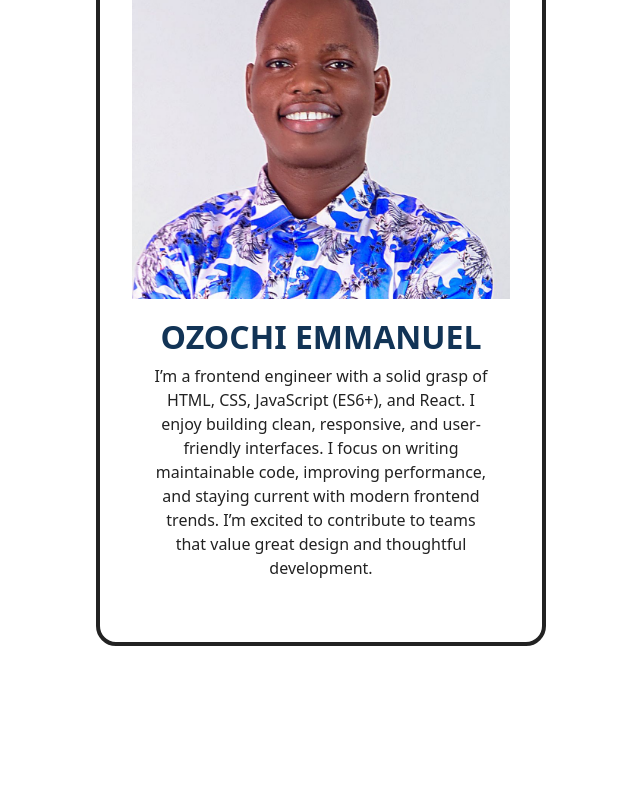
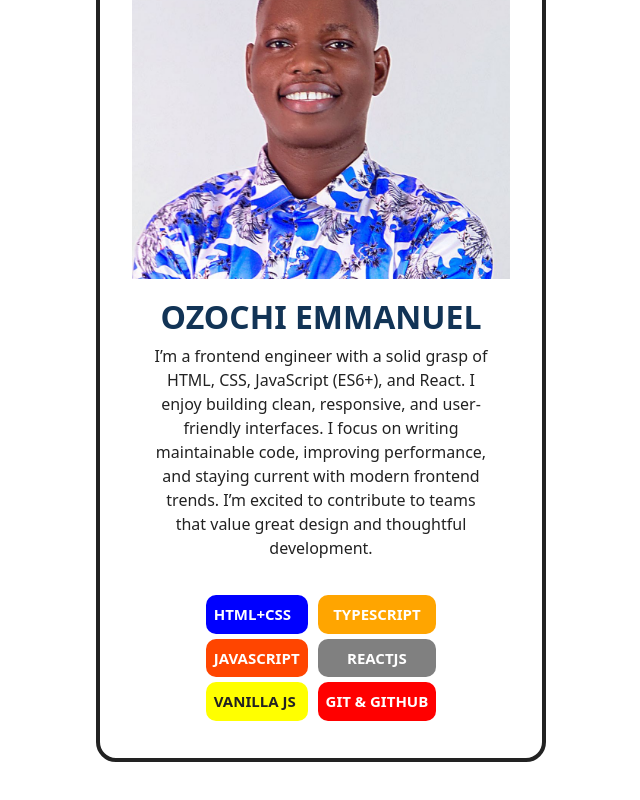
Before and after one commit to Chidelemmanuel/Profile-Card, a React (Vite) app: page / in a window 1280 px wide. Shown: the part 234-1034 px from the top of the page, without its empty margins (319-959 px from the left). Before the commit the page ends 952 px from the top, so only its background shows below. Built offline with nearby package versions, Linux system fonts and the light colour scheme.

Commit message:
All bugs fixed

```diff
--- a/src/Components/SkillList.jsx
+++ b/src/Components/SkillList.jsx
@@ -1,12 +1,17 @@
 function SkillList() {
   return (
-    <div className="skill-list">
-      <Skill skill="HTML+CSS" color="#123456" />
-      <Skill skill="JAVASCRIPT" color="#123456" />
-      <Skill skill="VANILLA JS" color="#123456" />
-      <Skill skill="TYPESCRIPT" color="#123456" />
-      <Skill skill="REACTJS" color="#123456" />
-      <Skill skill="GIT & GITHUB" color="#123456" />
+    <div className="skill">
+      <section className="first">
+        <span className="one">HTML+CSS</span>
+        <span className="two">JAVASCRIPT</span>
+        <span className="three">VANILLA JS</span>
+      </section>
+
+      <section className="second">
+        <span className="four">TYPESCRIPT</span>
+        <span className="five">REACTJS</span>
+        <span className="six">GIT & GITHUB</span>
+      </section>
     </div>
   );
 }
--- a/src/Components/WelcomeCard.jsx
+++ b/src/Components/WelcomeCard.jsx
@@ -2,6 +2,7 @@ import React from "react";
 import "./style.css";
 import Intro from "./intro";
 import Image from "../../public/img/passport.jpg";
+import SkillList from "./SkillList";
 
 function WelcomeCard() {
   return (
@@ -9,7 +10,7 @@ function WelcomeCard() {
       <img src={Image} alt="" />
 
       <Intro />
-      {/* <Skill /> */}
+      <SkillList />
     </div>
   );
 }
--- a/src/Components/style.css
+++ b/src/Components/style.css
@@ -10,9 +10,10 @@
   align-items: center;
   flex-direction: column;
   width: 450px;
-  margin: 40px auto;
+  margin: 20px auto;
   border: 4px solid #222;
   border-radius: 20px;
+  padding: 100px;
 }
 
 .card > img {
@@ -35,3 +36,67 @@
 .intro p {
   padding: 10px 0;
 }
+
+.skill {
+  display: flex;
+  border-radius: 10px;
+}
+
+.first > span {
+  display: flex;
+  border-radius: 10px;
+  padding: 8px;
+  font-weight: 700;
+  color: #fff;
+  font-size: 15px;
+  margin: 5px;
+  text-align: center;
+}
+
+.second > span {
+  display: flex;
+  flex-direction: column;
+  border-radius: 10px;
+  padding: 8px;
+  font-weight: 700;
+  color: #fff;
+  font-size: 15px;
+  margin: 5px;
+  text-align: center;
+}
+
+.one {
+  background-color: blue;
+}
+
+.two {
+  background-color: orangered;
+}
+
+.three {
+  background-color: yellow;
+  color: #222 !important;
+}
+
+.four {
+  background-color: orange;
+}
+
+.five {
+  background-color: gray;
+}
+
+.six {
+  background-color: red;
+}
+
+@media (max-width: 375px) {
+  h1 {
+    font-size: 28px;
+  }
+  .card {
+    width: 320px;
+    padding: 0;
+    margin: 10px 0;
+  }
+}
```
